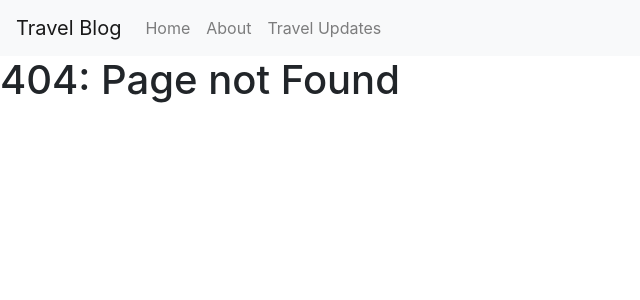
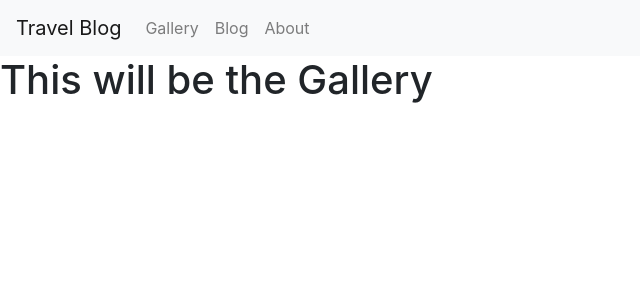
Before and after one commit to anlsim/Travel_Web, a React (Create React App) app in the folder travel_website/: page /gallery in a window 1280 px wide. Before the commit this address had no page. Shown: the top 300 px of the page, without its empty margins (0-640 px from the left). Built offline with nearby package versions, Linux system fonts and the light colour scheme.

Commit message:
updading app structre

```diff
--- a/travel_website/src/App.js
+++ b/travel_website/src/App.js
@@ -7,10 +7,11 @@ import HomePage from './pages/HomePage';
 import 'bootstrap/dist/css/bootstrap.min.css';
 //import './App.css';
 import AboutPage from './pages/HomePage';
-import UpdatesListPage from './pages/UpdatesListPage';
+import UpdatesListPage from './components/UpdatesListPage';
 import UpdatePage from './pages/UpdatePage';
-import NavBar from './NavBar';
+import NavBar from './components/NavBar';
 import NotFoundPage from './pages/NotFoundPage';
+import GalleryPage from './pages/GalleryPage/Gallery';
 
 class App extends Component {
   render() {
@@ -23,6 +24,7 @@ class App extends Component {
                 <Route path="/" component={HomePage} exact/>
                 <Route path="/about" component={AboutPage} />
                 <Route path="/updates-list" component={UpdatesListPage} />
+                <Route path="/gallery" component={GalleryPage} />
                 <Route path="/update/:stateName" component={UpdatePage} />
                 <Route component={NotFoundPage} />
             </Switch>
--- a/travel_website/src/NavBar.js
+++ b/travel_website/src/components/NavBar.js
@@ -9,9 +9,10 @@ const NavBar = () => (
 <Navbar bg="light" variant="light">
     <Navbar.Brand href="/">Travel Blog</Navbar.Brand>
     <Nav className="mr-auto">
-      <Nav.Link href="/">Home</Nav.Link>
+      <Nav.Link href="/gallery">Gallery</Nav.Link>
+
+      <Nav.Link href="/updates-list">Blog</Nav.Link>
       <Nav.Link href="/about">About</Nav.Link>
-      <Nav.Link href="/updates-list">Travel Updates</Nav.Link>
     </Nav>
   </Navbar>
     </>
--- a/travel_website/src/components/UpdatesList.js
+++ b/travel_website/src/components/UpdatesList.js
@@ -1,8 +1,6 @@
 import React from 'react';
 import {Link } from 'react-router-dom';
 import Card from 'react-bootstrap/Card';
-import CardDeck from 'react-bootstrap/CardDeck';
-import CardGroup from 'react-bootstrap/CardGroup';
 import CardColumns from 'react-bootstrap/CardColumns'
 
 const UpdatesList = ({updates}) => (
--- a/travel_website/src/pages/UpdatesListPage.js
+++ b/travel_website/src/components/UpdatesListPage.js
@@ -1,6 +1,6 @@
 import React from 'react';
 
-import UpdatesList from '../components/UpdatesList';
+import UpdatesList from './UpdatesList';
 import updateContent from './updateContent';
 
 const UpdatesListPage = () => (
--- /dev/null
+++ b/travel_website/src/pages/GalleryPage/Gallery.js
@@ -0,0 +1,9 @@
+import React from 'react';
+
+const GalleryPage = () =>(
+    <div>
+        <h1>This will be the Gallery</h1>
+    </div>
+);
+
+export default GalleryPage;
--- a/travel_website/src/pages/UpdatePage.js
+++ b/travel_website/src/pages/UpdatePage.js
@@ -1,6 +1,6 @@
 import React from 'react';
-import updateContent from './updateContent';
-import UpdatesList from '../components/UpdatesList';
+import updateContent from '../components/updateContent';
+import UpdatesList from '../components/UpdatesListPage';
 import NotFoundPage from './NotFoundPage';
 
 const UpdatePage = ({match}) => {
```
Also changed, not shown: travel_website/src/components/updateContent.js (renamed from travel_website/src/pages/updateContent.js), 1 other file (tests, documents, lock files or other folders).
